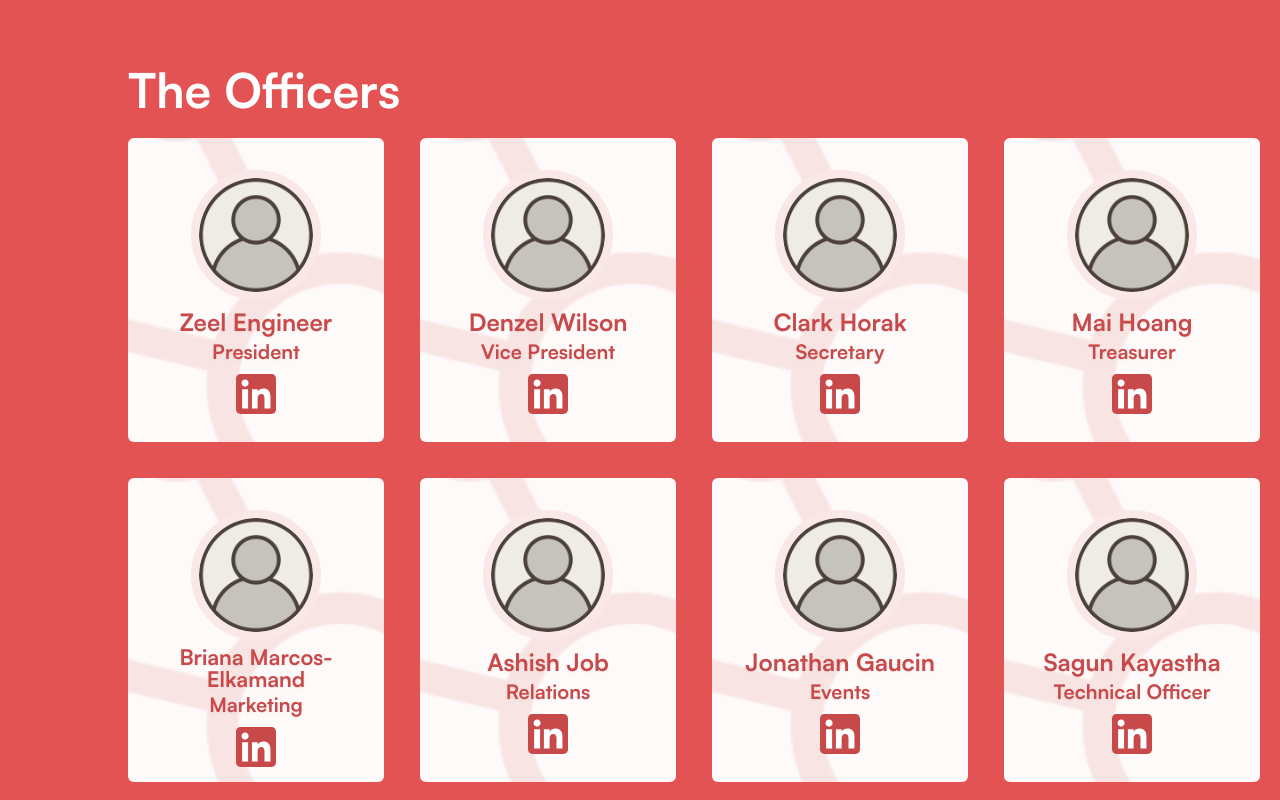
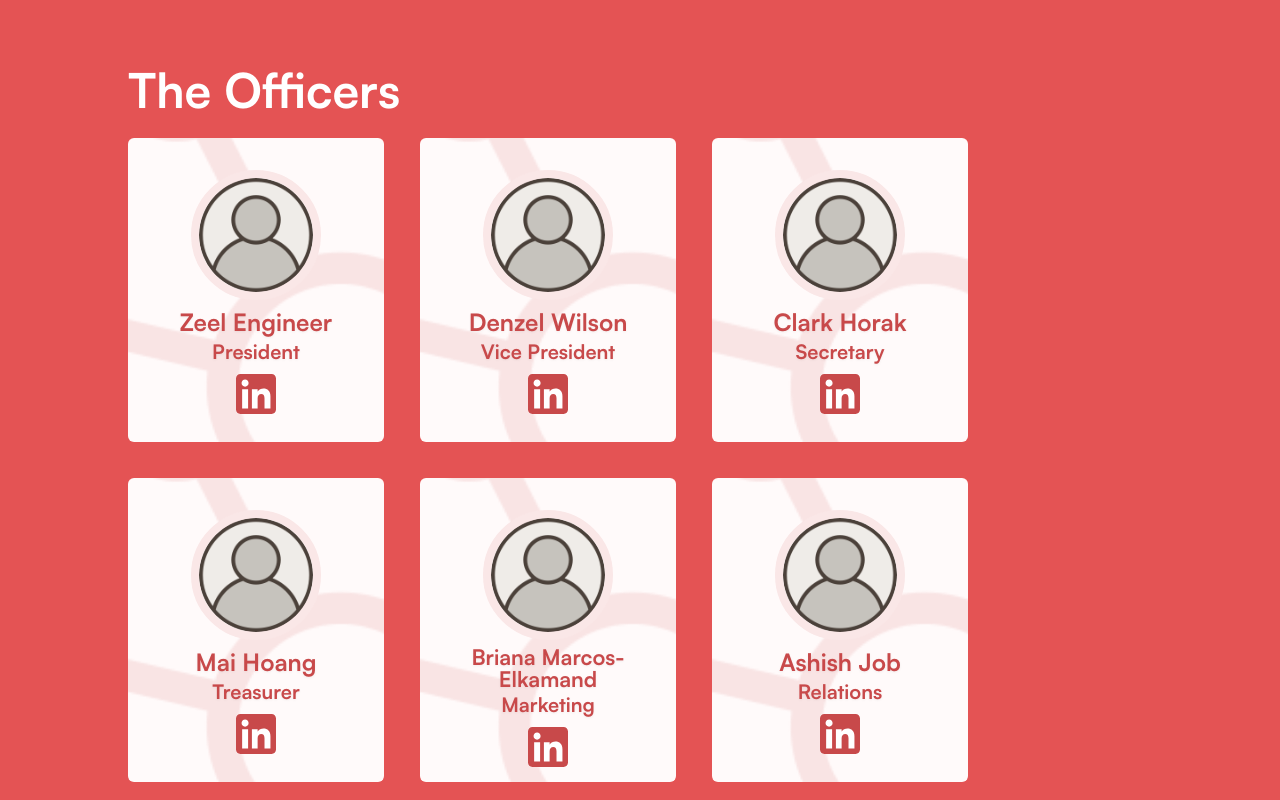
Before and after one commit to Cougar-AI/CougarAI-Website, a Next.js app: page /about in a window 1280 px wide. Shown: the part 1000-1800 px from the top of the page. Built offline with nearby package versions, Linux system fonts and the light colour scheme.

Commit message:
Fixed responsiveness issue on OfficerCards section

```diff
--- a/components/about/OfficerCardTray.tsx
+++ b/components/about/OfficerCardTray.tsx
@@ -3,7 +3,7 @@
 
 const OfficerCardTray = () => {
     return(
-        <div className="grid grid-cols-1 md:grid-cols-3 lg:grid-cols-4 2xl:grid-cols-5 gap-y-5 md:gap-y-9 md:gap-x-9 z-10">
+        <div className="grid grid-cols-1 md:grid-cols-2 lg:grid-cols-3 2xl:grid-cols-4 gap-y-5 md:gap-y-9 md:gap-x-9 z-10">
          {Array.from(officers.entries()).map(([officerKey, officerDetails], index) => (
             <OfficerCard key={index} name={officerDetails.name} officerRole={officerDetails.role} officerLinkedIn={officerDetails.linkedIn}></OfficerCard>
          ))}
```
